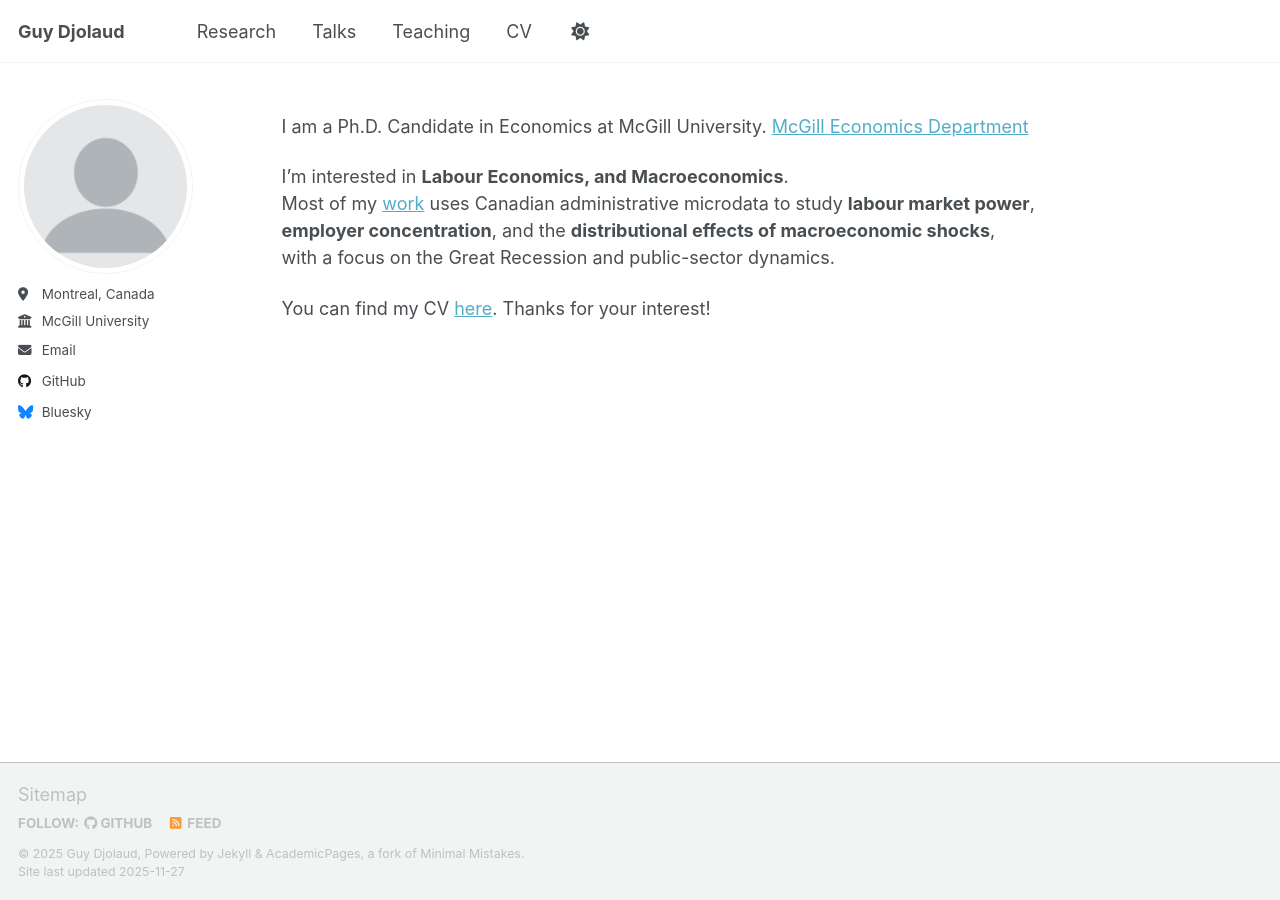
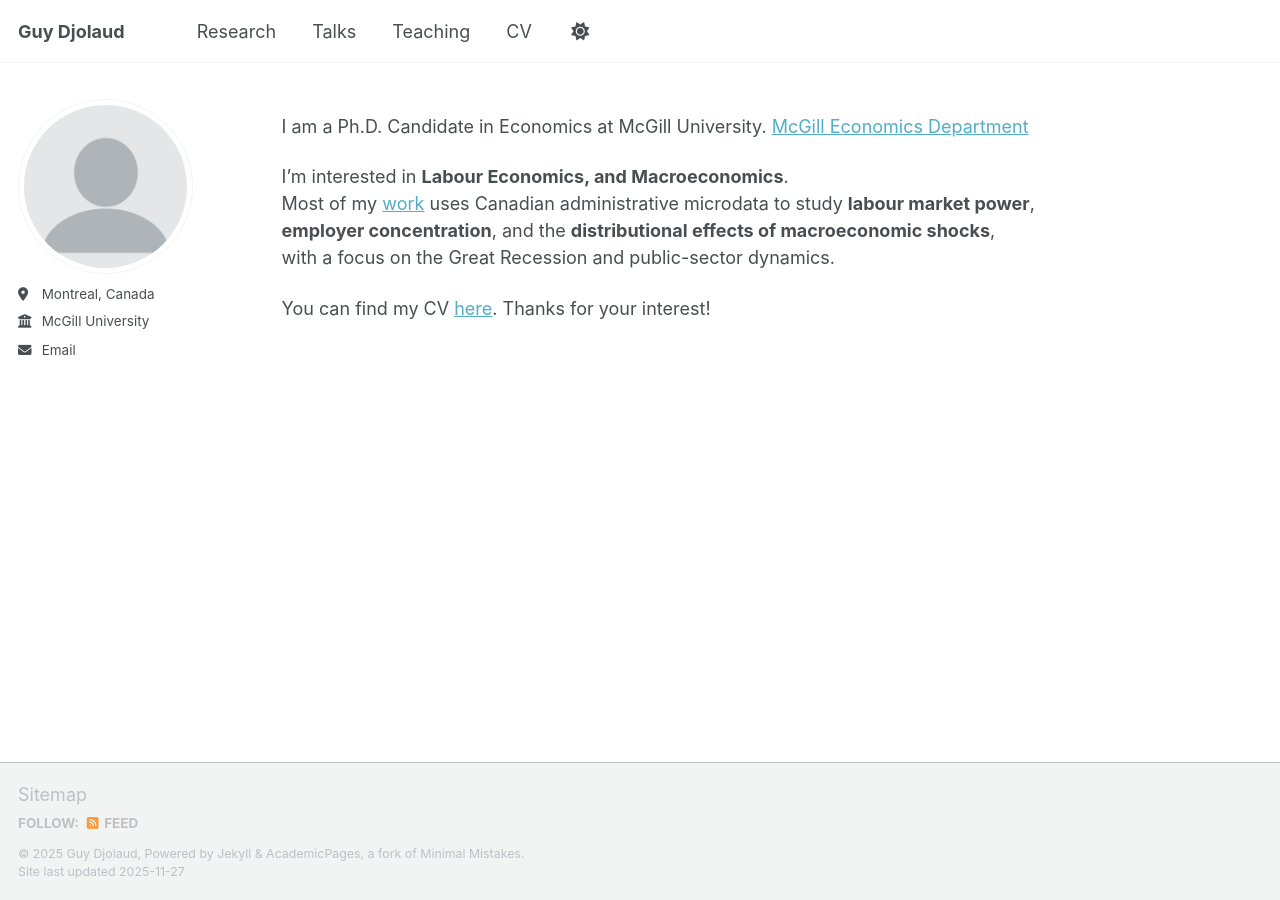
Before and after one commit to Guy-Djolaud/Guy-Djolaud.github.io, a Jekyll site: the page built from _pages/about.md, in a window 1280 px wide. Built offline with Jekyll 4.4.1, drawn with Linux system fonts in a browser that asks for light colours; a script that is not in the unit is left out.

Commit message:
Update _config.yml

```diff
--- a/_config.yml
+++ b/_config.yml
@@ -48,13 +48,13 @@ author:
   bitbucket        : # Username - Update with your username on the site
   codepen          : # Username
   dribbble         : # Username
-  github           : "Guy-Djolaud"
+  github           : # "Guy-Djolaud"
   kaggle           : # Username
   stackoverflow    : # User number or user number and name (i.e., use "1" or "1/jeff-atwood")
 
   # Social media
   artstation       : # Username
-  bluesky          : "bsky.app" # Replace this with you Bluesky username
+  bluesky          : # "bsky.app" # Replace this with you Bluesky username
   facebook         : # Username
   flickr           : # Username
   foursquare       : # Username
```
